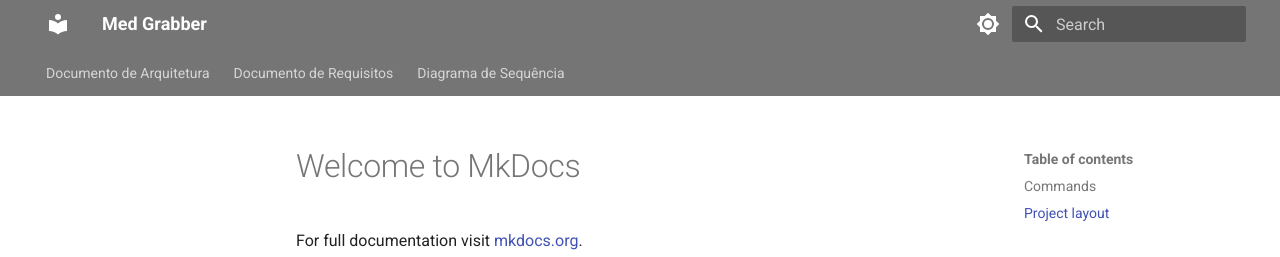
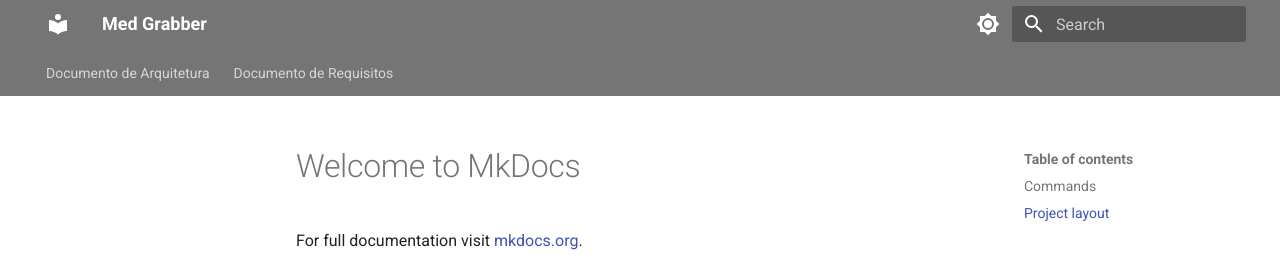
Before and after one commit to UNB-PI2-Grupo3-BracoRobotico/Documentation, an MkDocs documentation site: the page built from docs/index.md, in a window 1280 px wide. Shown: the top 257 px of the page. Built offline with MkDocs 1.6.1 and Material for MkDocs 9.7.7, drawn with Linux system fonts in a browser that asks for light colours.

Commit message:
add update

```diff
--- a/mkdocs.yml
+++ b/mkdocs.yml
@@ -32,4 +32,3 @@ markdown_extensions:
 nav:
   - Documento de Arquitetura: documento_arquitetura.md
   - Documento de Requisitos: documento_requisito.md
-  - Diagrama de Sequência: diagrama_sequencia.md
```
